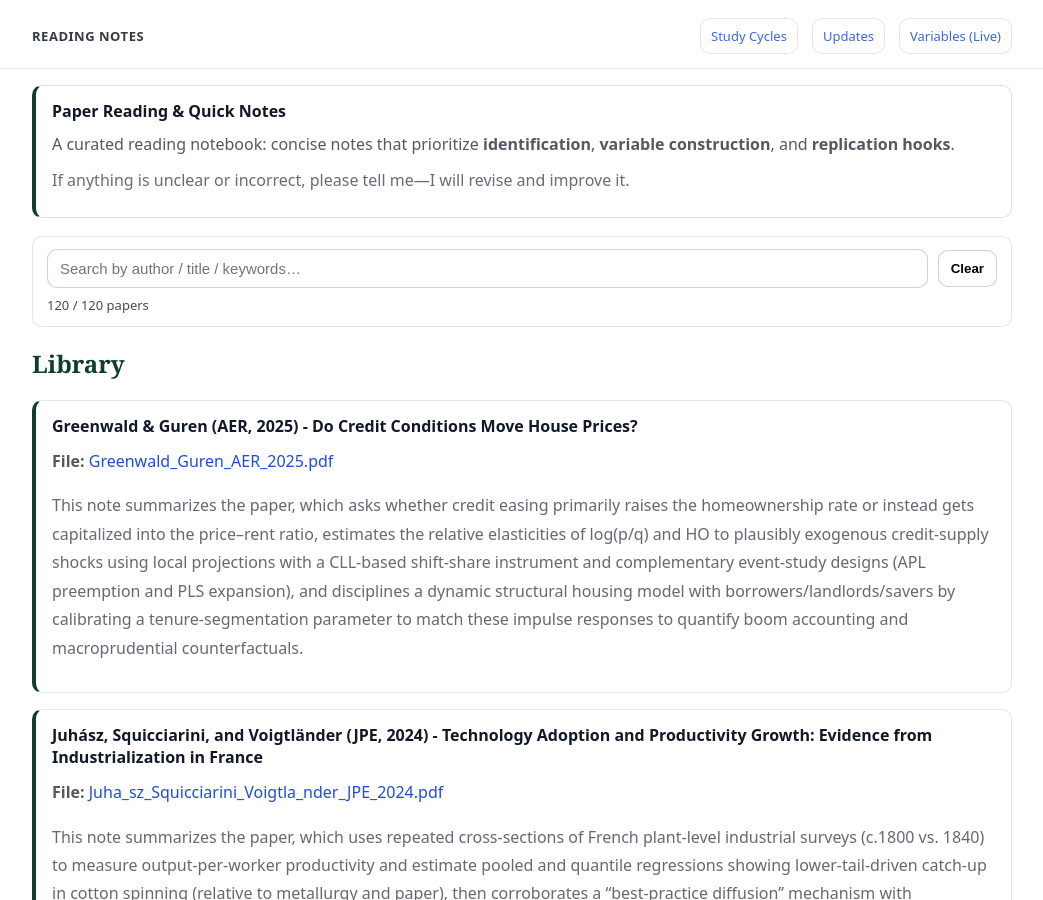
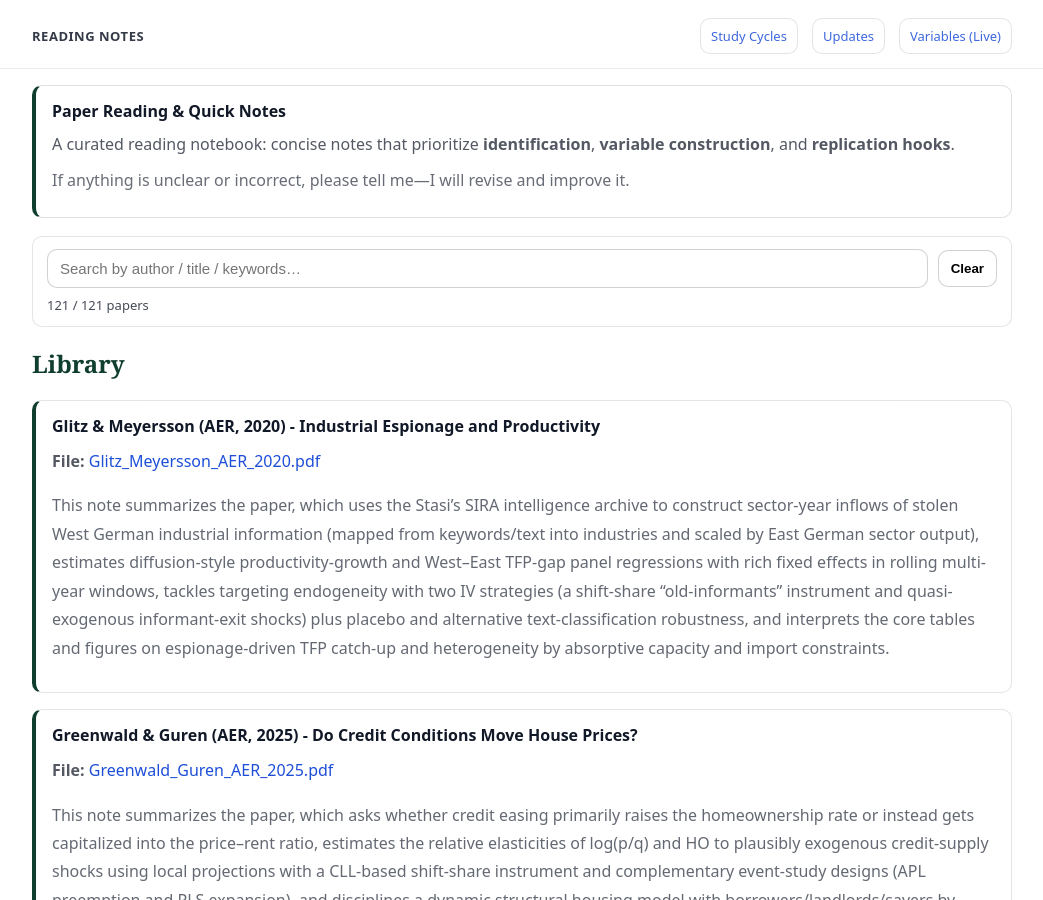
Before and after one commit to yaxinzn/study-archive, a Jekyll site: the page built from reading/index.md, in a window 1280 px wide and 900 px high. Shown: the whole window, without its empty margins (118-1161 px from the left). Built offline with Jekyll 4.4.1, drawn with Linux system fonts in a browser that asks for light colours.

Commit message:
Reading: add/update Glitz_Meyersson_AER_2020.pdf

```diff
--- a/_data/reading.yml
+++ b/_data/reading.yml
@@ -1,3 +1,7 @@
+- title: "Glitz & Meyersson (AER, 2020) - Industrial Espionage and Productivity"
+  file: "Glitz_Meyersson_AER_2020.pdf"
+  desc: "This note summarizes the paper, which uses the Stasi’s SIRA intelligence archive to construct sector-year inflows of stolen West German industrial information (mapped from keywords/text into industries and scaled by East German sector output), estimates diffusion-style productivity-growth and West–East TFP-gap panel regressions with rich fixed effects in rolling multi-year windows, tackles targeting endogeneity with two IV strategies (a shift-share “old-informants” instrument and quasi-exogenous informant-exit shocks) plus placebo and alternative text-classification robustness, and interprets the core tables and figures on espionage-driven TFP catch-up and heterogeneity by absorptive capacity and import constraints."
+
 - title: "Greenwald & Guren (AER, 2025) - Do Credit Conditions Move House Prices?"
   file: "Greenwald_Guren_AER_2025.pdf"
   desc: "This note summarizes the paper, which asks whether credit easing primarily raises the homeownership rate or instead gets capitalized into the price–rent ratio, estimates the relative elasticities of log(p/q) and HO to plausibly exogenous credit-supply shocks using local projections with a CLL-based shift-share instrument and complementary event-study designs (APL preemption and PLS expansion), and disciplines a dynamic structural housing model with borrowers/landlords/savers by calibrating a tenure-segmentation parameter to match these impulse responses to quantify boom accounting and macroprudential counterfactuals."
```
Also changed, not shown: 1 other file.
